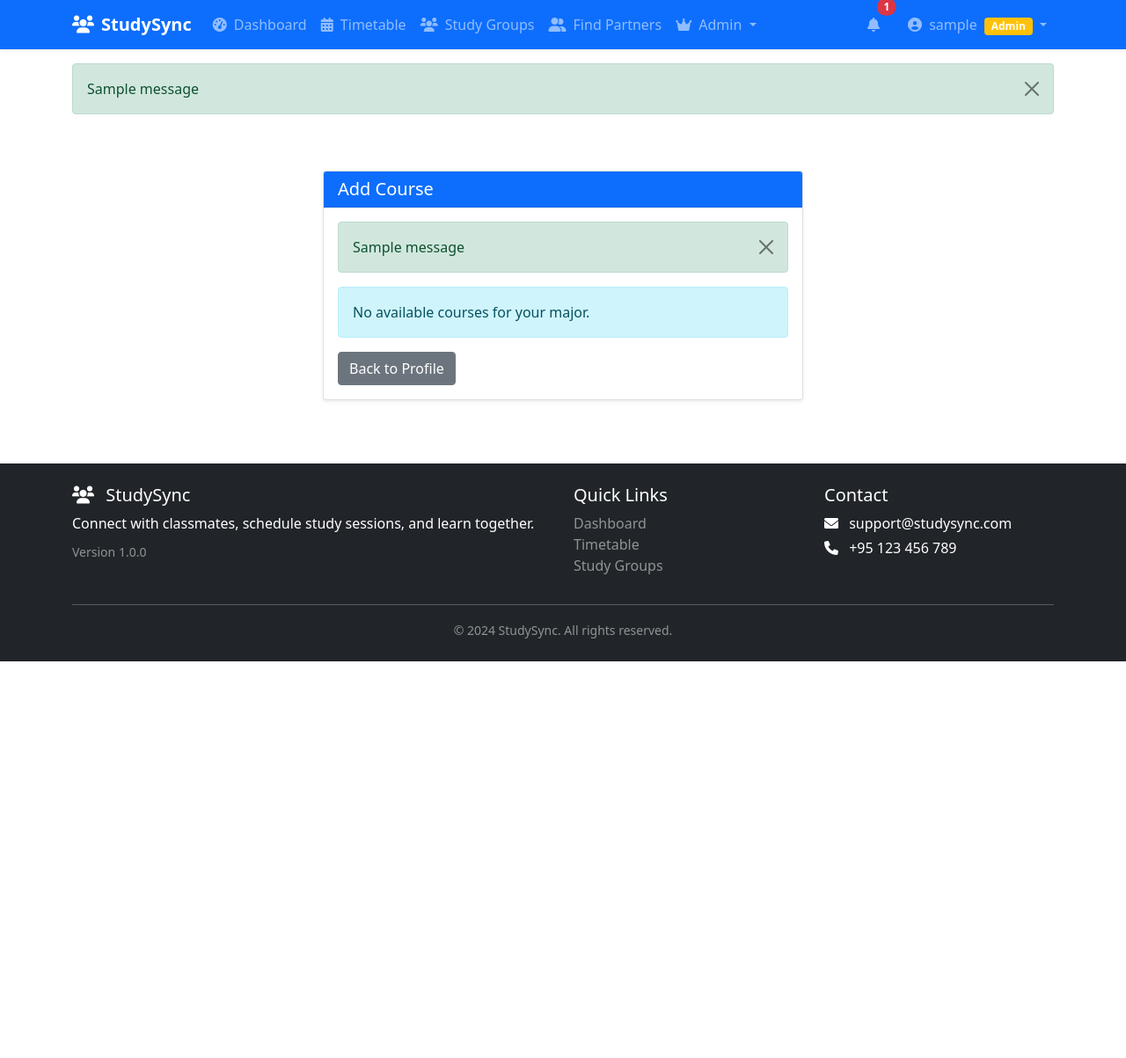
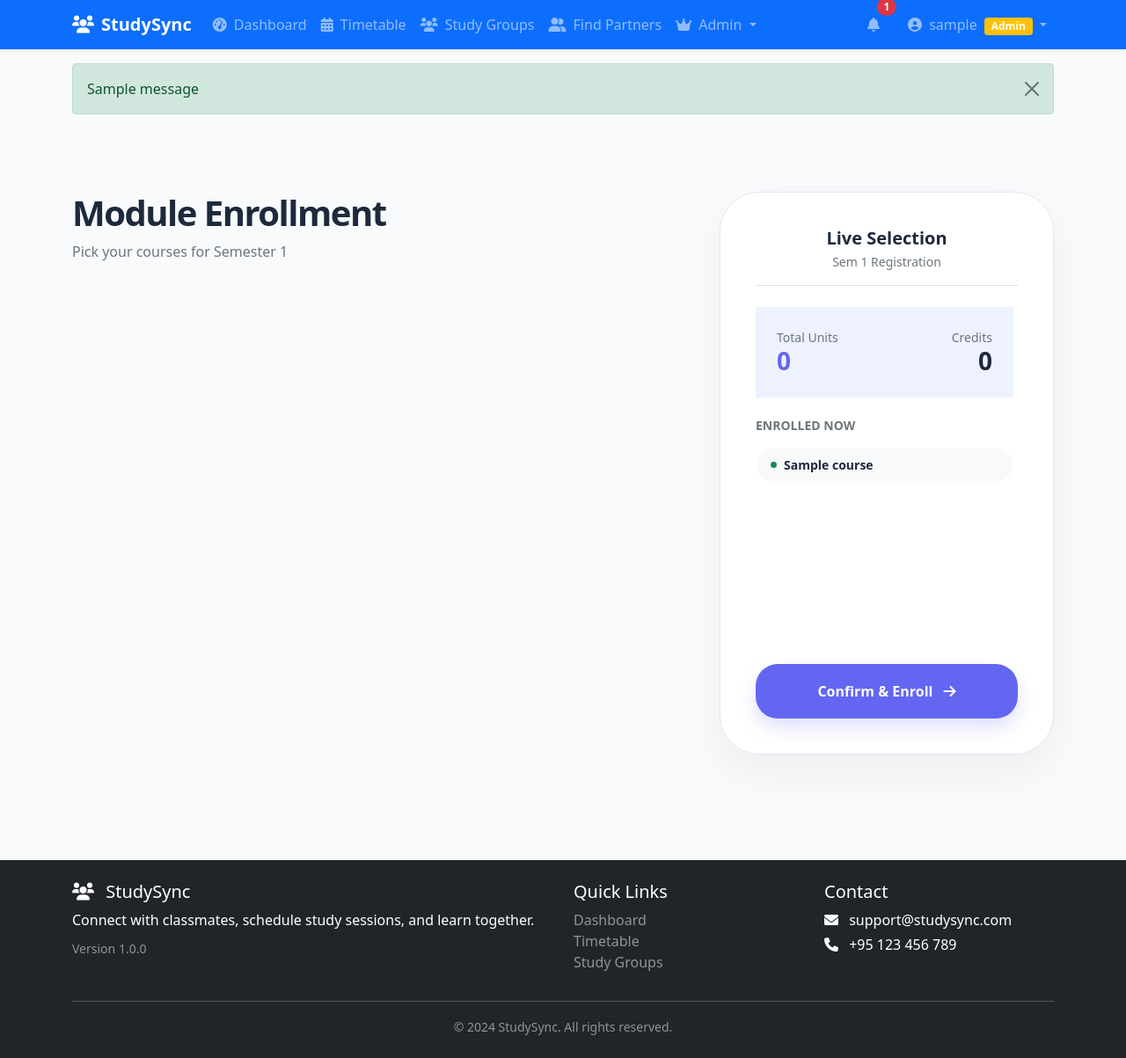
Before and after one commit to may-cho/StudySync-repo, a Django app: page /courses/add/ in a window 1280 px wide. Shown: the whole page at 88% size. Before the commit the page ends 752 px from the top, so only its background shows below. Run offline with Django 5.2, Linux system fonts and the light colour scheme; a user stored in the database is signed in; tables that the repository leaves empty hold one stand-in row (values such as "Sample post"); one stand-in notice (Sample message) is shown; some libraries are stand-ins or nearby versions.

Commit message:
Fixed:loading unrelated courses in timetable and automatically add user's enrolled courses

```diff
--- a/core/models.py
+++ b/core/models.py
@@ -125,6 +125,7 @@ class Major(models.Model):
         ('6', 'Embedded Systems'),
         ('7', 'Computer Communication and Networks')
     ]
+
     name = models.CharField(max_length=50, choices=MAJOR_CHOICES)
     code = models.CharField(max_length=20)
 
@@ -180,7 +181,7 @@ class StudentProfile(models.Model):
 
     def get_courses(self):
         """Get all courses this student is taking"""
-        return self.studentcourse_set.all()
+        return Course.objects.filter(studentcourse__student=self).distinct()
 
 
 class Course(models.Model):
--- a/core/urls.py
+++ b/core/urls.py
@@ -25,7 +25,7 @@ urlpatterns = [
 
     # Courses
     path('courses/add/', views.add_course, name='add_course'),
-    path('courses/remove/<int:course_id>/', views.remove_course, name='remove_course'),
+    path('courses/remove/<uuid:course_id>/', views.remove_course, name='remove_course'),
 
     # Study Partners
     path('partners/find/', views.find_study_partners, name='find_study_partners_view'),
--- a/core/views.py
+++ b/core/views.py
@@ -92,11 +92,8 @@ def find_study_partners(request):
     """Find classmates for group study"""
     profile = get_object_or_404(StudentProfile, user=request.user)
 
-    # Get user's courses
-    user_courses = Course.objects.filter(
-        studentcourse__student=profile
-    ).order_by('semester', 'code')
 
+    user_courses = profile.get_courses();
     # Get recent classmates (simple version)
     recent_classmates = StudentProfile.objects.filter(
         studentcourse__course__in=user_courses
@@ -194,14 +191,15 @@ def register(request):
 
 @login_required
 def timetable_view(request):
-
+    profile = get_object_or_404(StudentProfile,user=request.user);
     slots = TimetableSlot.objects.filter(student=request.user.studentprofile)
-
+    courses = profile.get_courses();
     day_map = {'Mon': 0, 'Tue': 1, 'Wed': 2, 'Thu': 3, 'Fri': 4, 'Sat': 5, 'Sun': 6}
     for slot in slots:
         slot.day_index = day_map.get(slot.day, 0)
     context = {
-        'timetable_slots': slots
+        'timetable_slots': slots,
+        'courses' : courses
     }
     return render(request, 'core/timetable.html', context)
 
@@ -668,15 +666,16 @@ def student_profile(request, user_id):
 @login_required
 def add_course(request):
     profile = get_object_or_404(StudentProfile, user=request.user)
+    if request.method == 'POST':
 
-    if request.method == 'POST':
-        course_id = request.POST.get('course')
+        course_ids= request.POST.getlist('course_ids')
         try:
-            course = Course.objects.get(id=course_id)
-            StudentCourse.objects.get_or_create(
-                student=profile,
-                course=course
-            )
+            for course_id in course_ids:
+                course = Course.objects.get(id=course_id)
+                StudentCourse.objects.get_or_create(
+                    student=profile,
+                    course=course
+                )
             messages.success(request, f'Added {course.code} to your courses')
             return redirect('profile')
         except Course.DoesNotExist:
@@ -1238,65 +1237,79 @@ def edit_group(request,group_id) :
 
 @login_required
 def save_timetable_slot(request):
+    if request.method != 'POST':
+        return JsonResponse({'status': 'error', 'message': 'Method not allowed'}, status=405)
 
-    if request.method == 'POST':
+    try:
+        data = json.loads(request.body)
+        profile = get_object_or_404(StudentProfile, user=request.user)
+
+        # 1. Extract and Clean Inputs
+        title = data.get("title", "").strip()
+        slot_type = data.get("slot_type", "free")
+        start_time = data.get('start_time')
+        end_time = data.get('end_time')
+
+        # 2. Validation
+        if not title and slot_type != 'class':
+            return JsonResponse({'status': 'error', 'message': 'Title cannot be empty.'}, status=400)
+
+        # 3. Handle Course logic vs Custom Name
+        course_obj = None
+        final_custom_name = title
+
+        if slot_type == 'class':
+            # Look for the specific course in the student's semester
+            course_obj = Course.objects.filter(code=title, semester=profile.semester).first()
+            # If it's a class, we usually leave custom_name empty to use the Course name instead
+            if course_obj:
+                final_custom_name = ""
+
+        # 4. Parse Day Index
+        days_map = ['Mon', 'Tue', 'Wed', 'Thu', 'Fri', 'Sat', 'Sun']
         try:
-            data = json.loads(request.body)
-            profile = get_object_or_404(StudentProfile, user=request.user)
+            day_idx = int(data.get('day_index', 0))
+            day_str = days_map[max(0, min(6, day_idx))]
+        except (ValueError, TypeError):
+            day_str = 'Mon'
 
-            raw_id = data.get('event_id')
-            title = data.get('title', '').strip()
-            if not title:
-                return JsonResponse({
-                    'status': 'error',
-                    'message': 'Title cannot be empty.'
-                }, status=400)
+        # 5. Handle the UUID (raw_id)
+        raw_id = data.get('event_id')
+        slot_id = None
+        if raw_id not in [None, "null", "undefined", "None", ""]:
+            try:
+                slot_id = uuid.UUID(str(raw_id))
+            except (ValueError, TypeError):
+                pass
 
-            slot_id = None
-            if raw_id and raw_id not in ["null", "undefined", "None", ""]:
-                try:
-                    slot_id = uuid.UUID(str(raw_id))
-                except (ValueError, TypeError):
-                    slot_id = None
+        # 6. The "Single Save" Logic (Refactored)
+        # We define what to save in a dictionary to avoid repeating ourselves
+        defaults = {
+            'day': day_str,
+            'start_time': start_time,
+            'end_time': end_time,
+            'slot_type': slot_type,
+            'course': course_obj,
+            'custom_name': final_custom_name[:200],
+        }
 
-            days_map = ['Mon', 'Tue', 'Wed', 'Thu', 'Fri', 'Sat', 'Sun']
-            day_idx = int(data.get('day_index', 0))
-            day_idx = max(0, min(6, day_idx))
-            day_str = days_map[day_idx]
-            slot_type = data.get("slot_type", "class")
-            print(data.get('end_time'))
+        # update_or_create handles both "Save" and "Update" in one line
+        slot, created = TimetableSlot.objects.update_or_create(
+            id=slot_id,
+            student=profile,
+            defaults=defaults
+        )
 
-            if slot_id:
-               try:
-                    slot = TimetableSlot.objects.get(id=slot_id, student=profile)
-                    slot.day = day_str
-                    slot.start_time = data.get('start_time')
-                    slot.end_time = data.get('end_time')
-                    slot.custom_name = str(data.get('title', 'Untitled'))[:200]
-                    slot.slot_type = slot_type
-                    slot.save()
-               except TimetableSlot.DoesNotExist:
-                    slot = TimetableSlot.objects.create(
-                        student=profile, day=day_str,
-                        start_time=data.get('start_time'),
-                        end_time=data.get('end_time'),
-                        custom_name=data.get('title'),
-                        slot_type=slot_type
-                        )
-            else:
-                slot = TimetableSlot.objects.create(
-                    student=profile, day=day_str,
-                    start_time=data.get('start_time'),
-                    end_time=data.get('end_time'),
-                    custom_name=data.get('title'),
-                    slot_type=slot_type
-                )
+        return JsonResponse({
+            'status': 'success',
+            'id': str(slot.id),
+            'action': 'created' if created else 'updated'
+        })
 
-            return JsonResponse({'status': 'success', 'id': str(slot.id)})
-        except Exception as e:
-            import traceback
-            print(traceback.format_exc())
-            return JsonResponse({'status': 'error', 'message': str(e)}, status=500)
+    except Exception as e:
+        import traceback
+        print(traceback.format_exc())
+        return JsonResponse({'status': 'error', 'message': str(e)}, status=500)
 
 @login_required
 @require_http_methods(["DELETE"])
--- a/templates/core/add_course.html
+++ b/templates/core/add_course.html
@@ -1,72 +1,202 @@
 {% extends "base.html" %}
 {% load static %}
 
+{% block extra_css %}
+<style>
+    :root {
+        --subtle-bg: #f8fafc;
+        --accent-indigo: #6366f1;
+        --card-border: #e2e8f0;
+        --text-dark: #1e293b;
+    }
+
+    body { background-color: var(--subtle-bg); color: var(--text-dark); }
+
+    .enrollment-grid {
+        display: flex;
+        gap: 2.5rem;
+        padding: 3rem 0;
+        align-items: flex-start; /* Crucial for sticky height to work */
+    }
+
+    /* Course List Area */
+    .course-feed { flex: 1; }
+
+    /* The Squircle Card */
+    .course-card-wrapper { cursor: pointer; display: block; margin-bottom: 1.5rem; }
+
+    .course-card-inner {
+        background: white;
+        border-radius: 35px;
+        border: 2px solid var(--card-border);
+        padding: 2rem;
+        transition: all 0.4s cubic-bezier(0.175, 0.885, 0.32, 1.275);
+    }
+
+    .course-checkbox { display: none; }
+
+    /* Selection Logic */
+    .course-checkbox:checked + .course-card-inner {
+        border-color: var(--accent-indigo);
+        background: #f5f7ff;
+        transform: scale(1.02);
+    }
+
+    .indicator-circle {
+        width: 26px; height: 26px;
+        border: 2px solid #cbd5e1;
+        border-radius: 50%;
+        display: flex; align-items: center; justify-content: center;
+        background: white; transition: 0.3s;
+    }
+
+    .course-checkbox:checked + .course-card-inner .indicator-circle {
+        background: var(--accent-indigo);
+        border-color: var(--accent-indigo);
+        color: white;
+    }
+
+    /* Floating 80% Sidebar */
+    .floating-sidebar {
+        width: 380px;
+        height: 80vh; /* 80% height */
+        position: sticky;
+        top: 10vh; /* Centered vertically (10% top + 80% height + 10% bottom = 100%) */
+        background: white;
+        border-radius: 45px;
+        border: 1px solid var(--card-border);
+        box-shadow: 0 20px 50px rgba(0,0,0,0.05);
+        display: flex;
+        flex-direction: column;
+        padding: 2.5rem;
+    }
+
+    .enrollment-scroll {
+        flex: 1;
+        overflow-y: auto;
+        margin: 1.5rem 0;
+        padding-right: 5px;
+    }
+
+    /* Scrollbar Styling for Sidebar */
+    .enrollment-scroll::-webkit-scrollbar { width: 4px; }
+    .enrollment-scroll::-webkit-scrollbar-thumb { background: #e2e8f0; border-radius: 10px; }
+
+    .btn-finalize {
+        background: var(--accent-indigo);
+        color: white;
+        border: none;
+        border-radius: 25px;
+        padding: 1.2rem;
+        font-weight: 700;
+        width: 100%;
+        transition: 0.3s;
+        box-shadow: 0 10px 20px rgba(99, 102, 241, 0.2);
+    }
+
+    .btn-finalize:hover {
+        transform: translateY(-3px);
+        background: #4f46e5;
+    }
+
+    .stat-pill {
+        background: #f1f5f9;
+        border-radius: 50px;
+        padding: 5px 15px;
+        font-size: 0.75rem;
+        font-weight: 700;
+        color: #64748b;
+    }
+</style>
+{% endblock %}
+
 {% block content %}
-<div class="container mt-4">
-    <div class="row justify-content-center">
-        <div class="col-md-6">
+<div class="container">
+    <div class="enrollment-grid">
 
-            <div class="card shadow-sm">
-                <div class="card-header bg-primary text-white">
-                    <h5 class="mb-0">Add Course</h5>
+        <div class="course-feed">
+            <div class="mb-5">
+                <h1 class="fw-bold" style="letter-spacing: -1.5px;">Module Enrollment</h1>
+                <p class="text-muted">Pick your courses for Semester {{ profile.semester }}</p>
+            </div>
+
+            <form method="post" id="enrollment-form">
+                {% csrf_token %}
+                <div class="row g-4">
+                    {% for course in courses %}
+                    <div class="col-md-6">
+                        <label class="course-card-wrapper">
+                            <input type="checkbox" name="course_ids" value="{{ course.id }}" class="course-checkbox">
+                            <div class="course-card-inner">
+                                <div class="d-flex justify-content-between align-items-center mb-4">
+                                    <span class="stat-pill">{{ course.code }}</span>
+                                    <div class="indicator-circle"><i class="fas fa-check small"></i></div>
+                                </div>
+                                <h4 class="fw-bold mb-3 fs-6">{{ course.name }}</h4>
+                                <div class="d-flex gap-2">
+                                    <span class="stat-pill"><i class="far fa-star me-1"></i> {{ course.credits }} pts</span>
+                                    <span class="stat-pill">Core</span>
+                                </div>
+                            </div>
+                        </label>
+                    </div>
+                    {% endfor %}
+                </div>
+            </form>
+        </div>
+
+        <aside class="floating-sidebar">
+            <div class="text-center pb-3 border-bottom">
+                <h5 class="fw-bold mb-1">Live Selection</h5>
+                <p class="text-muted small m-0">Sem {{ profile.semester }} Registration</p>
+            </div>
+
+            <div class="enrollment-scroll">
+                <div class="d-flex justify-content-between p-4 rounded-4 mb-4" style="background: #eef2ff;">
+                    <div>
+                        <p class="small text-muted mb-0">Total Units</p>
+                        <h3 class="fw-bold mb-0" style="color: var(--accent-indigo);" id="total-count">0</h3>
+                    </div>
+                    <div class="text-end">
+                        <p class="small text-muted mb-0">Credits</p>
+                        <h3 class="fw-bold mb-0" id="total-credits">0</h3>
+                    </div>
                 </div>
 
-                <div class="card-body">
-
-                    <!-- Messages -->
-                    {% if messages %}
-                        {% for message in messages %}
-                            <div class="alert alert-{{ message.tags }} alert-dismissible fade show" role="alert">
-                                {{ message }}
-                                <button type="button" class="btn-close" data-bs-dismiss="alert"></button>
-                            </div>
-                        {% endfor %}
-                    {% endif %}
-
-                    {% if courses %}
-                        <form method="post">
-                            {% csrf_token %}
-
-                            <!-- Course select -->
-                            <div class="mb-3">
-                                <label for="course" class="form-label fw-semibold">
-                                    Select Course
-                                </label>
-                                <select name="course" id="course" class="form-select" required>
-                                    <option value="" disabled selected>
-                                        -- Choose a course --
-                                    </option>
-                                    {% for course in courses %}
-                                        <option value="{{ course.id }}">
-                                            {{ course.code }} — {{ course.name }}
-                                        </option>
-                                    {% endfor %}
-                                </select>
-                            </div>
-
-                            <!-- Buttons -->
-                            <div class="d-flex justify-content-between">
-                                <a href="{% url 'profile' %}" class="btn btn-outline-secondary">
-                                    Cancel
-                                </a>
-                                <button type="submit" class="btn btn-primary">
-                                    Add Course
-                                </button>
-                            </div>
-                        </form>
-                    {% else %}
-                        <div class="alert alert-info">
-                            No available courses for your major.
-                        </div>
-                        <a href="{% url 'profile' %}" class="btn btn-secondary">
-                            Back to Profile
-                        </a>
-                    {% endif %}
-
+                <h6 class="fw-bold small text-muted text-uppercase mb-3">Enrolled Now</h6>
+                <div id="enrolled-list">
+                    {% for enrolled in profile.get_courses %}
+                    <div class="d-flex align-items-center mb-2 p-2 px-3 bg-light rounded-pill border border-white">
+                        <div class="bg-success rounded-circle me-2" style="width: 7px; height: 7px;"></div>
+                        <span class="small fw-bold text-truncate">{{ enrolled.name }}</span>
+                    </div>
+                    {% empty %}
+                    <p class="text-muted small italic text-center py-3">No active enrollments.</p>
+                    {% endfor %}
                 </div>
             </div>
 
-        </div>
+            <div class="pt-3">
+                <button type="submit" form="enrollment-form" class="btn-finalize">
+                    Confirm & Enroll <i class="fas fa-arrow-right ms-2"></i>
+                </button>
+            </div>
+        </aside>
+
     </div>
 </div>
+
+<script>
+    const checkboxes = document.querySelectorAll('.course-checkbox');
+    const totalCount = document.getElementById('total-count');
+    const totalCredits = document.getElementById('total-credits');
+
+    checkboxes.forEach(cb => {
+        cb.addEventListener('change', () => {
+            const checked = document.querySelectorAll('.course-checkbox:checked');
+            totalCount.innerText = checked.length;
+            totalCredits.innerText = checked.length * 3;
+        });
+    });
+</script>
 {% endblock %}
--- a/templates/core/find_study_partners.html
+++ b/templates/core/find_study_partners.html
@@ -74,7 +74,7 @@
                                         <h6 class="mb-1 fw-semibold">{{ course.code }}</h6>
                                         <p class="mb-0 text-muted small">{{ course.name }}</p>
                                     </div>
-                                    <span class="badge bg-light text-dark">{{ course.credit_units }} credits</span>
+                                    <span class="badge bg-light text-dark">{{ course.credits }} credits</span>
                                 </div>
                             </div>
                             {% endfor %}
@@ -92,7 +92,7 @@
                         </div>
                         <h5 class="fw-semibold mb-3">No courses found</h5>
                         <p class="text-muted mb-4">You need to add courses first to find study partners.</p>
-                        <a href="{% url 'add_course' %}" class="btn btn-primary">
+                        <a href="{% url 'timetable' %}" class="btn btn-primary">
                             <i class="fas fa-plus me-2"></i>Add Courses
                         </a>
                     </div>
```
Also changed, not shown: static/js/timetable.js (+47 -24 lines), templates/core/timetable.html (+73 -43 lines), chat/migrations/0001_initial.py, core/migrations/0001_initial.py, core/migrations/0002_groupinvitation.py (deleted), manage.py (line endings or trailing spaces).
